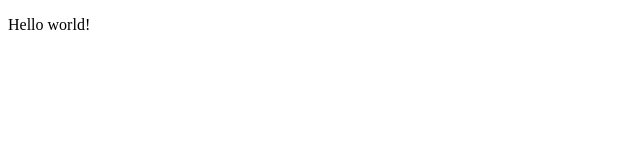
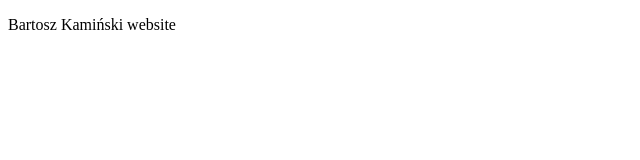
Before and after one commit to bartekkam/bartekkam.github.io, a plain HTML site: page index.html in a window 1280 px wide. Shown: the whole page, without its empty margins (0-640 px from the left). Drawn offline with Linux system fonts and the light colour scheme.

Commit message:
Update index.html

```diff
--- a/index.html
+++ b/index.html
@@ -4,6 +4,6 @@
         <title>Bartosz Kamiński website</title>
     </head>
     <body>
-        <p>Hello world!</p>
+        <p>Bartosz Kamiński website</p>
     </body>
 </html>
```
